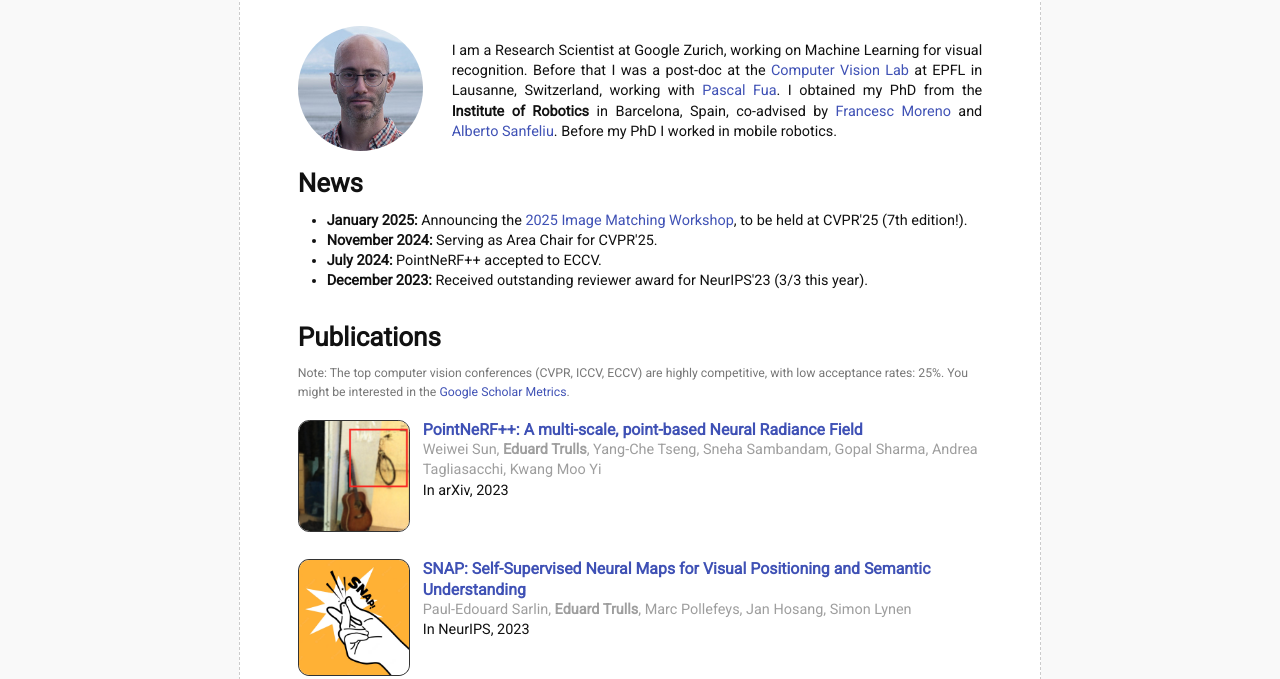
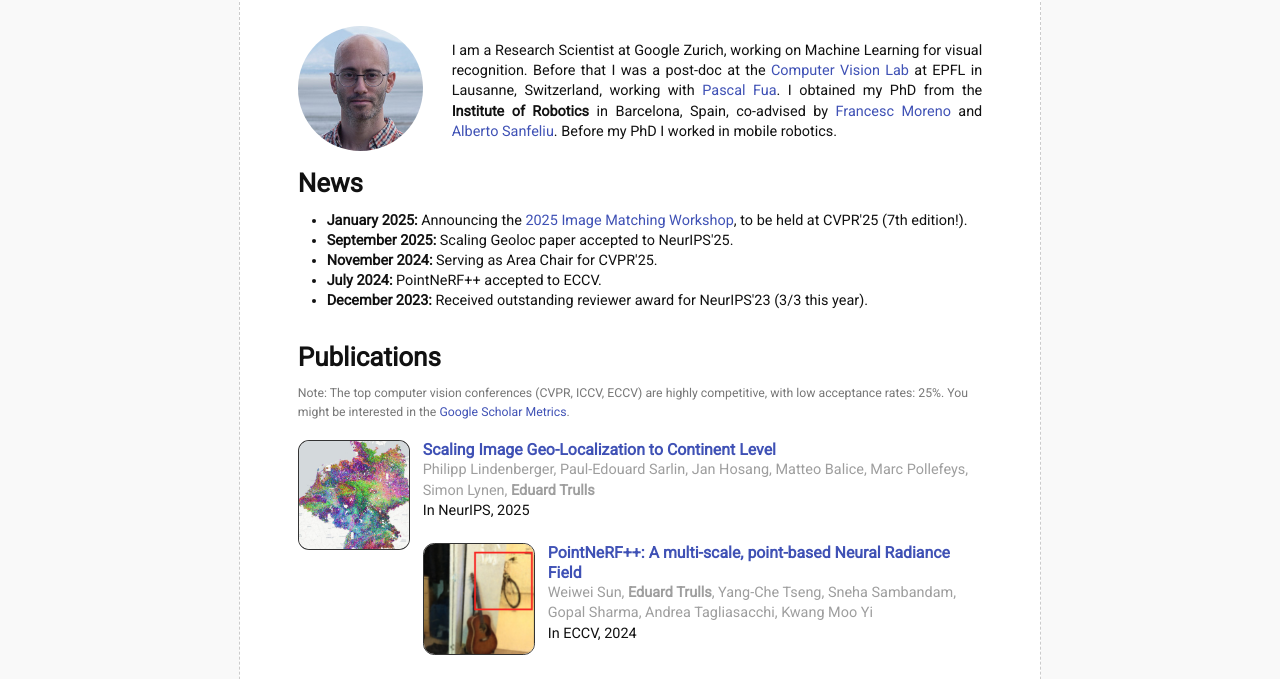
Before and after one commit to etrulls/etrulls.github.io, a plain HTML site: page index.html in a window 1280 px wide. Shown: the part 72-751 px from the top of the page. Drawn offline with Linux system fonts and the light colour scheme; a web font is replaced by a local one.

Commit message:
Add lama

```diff
--- a/index.html
+++ b/index.html
@@ -63,6 +63,7 @@ _gaq.push(['_trackPageview']);
 			<div>
 				<ul style="padding: 0 1em;">
           <li><b>January 2025:</b> Announcing the <a href="https://image-matching-workshop.github.io">2025 Image Matching Workshop</a>, to be held at CVPR'25 (7th edition!).</li>
+					<li><b>September 2025:</b> Scaling Geoloc paper accepted to NeurIPS'25.</li>
 					<li><b>November 2024:</b> Serving as Area Chair for CVPR'25.</li>
 					<li><b>July 2024:</b> PointNeRF++ accepted to ECCV.</li>
 					<li><b>December 2023:</b> Received outstanding reviewer award for NeurIPS'23 (3/3 this year).</li>
@@ -93,11 +94,17 @@ _gaq.push(['_trackPageview']);
 			<a name="papers"></a><h1>Publications</h1>
 			<div style="color: #777; font-size: 0.85em;">Note: The top computer vision conferences (CVPR, ICCV, ECCV) are highly competitive, with low acceptance rates: 25%. You might be interested in the <a href="http://scholar.google.com/citations?view_op=top_venues&amp;hl=en&amp;vq=eng_computervisionpatternrecognition">Google Scholar Metrics</a>.</div><br />
 
+			<div class="paper-teaser"><img src="img/cover-lama.png" alt="[img]"/></div>
+			<div class="paper-data">
+				<div class="paper-title"><a href="https://arxiv.org/abs/2510.26795">Scaling Image Geo-Localization to Continent Level</a></div>
+				<div class="paper-authors">Philipp Lindenberger, Paul-Edouard Sarlin, Jan Hosang, Matteo Balice, Marc Pollefeys, Simon Lynen, <b>Eduard Trulls</b></div>
+				<div class="paper-venue">In NeurIPS, 2025</div>
+			</div>
 			<div class="paper-teaser"><img src="img/cover-pointnerf.png" alt="[img]"/></div>
 			<div class="paper-data">
 				<div class="paper-title"><a href="https://arxiv.org/abs/2312.02362">PointNeRF++: A multi-scale, point-based Neural Radiance Field</a></div>
 				<div class="paper-authors">Weiwei Sun, <b>Eduard Trulls</b>, Yang-Che Tseng, Sneha Sambandam, Gopal Sharma, Andrea Tagliasacchi, Kwang Moo Yi</div>
-				<div class="paper-venue">In arXiv, 2023</div>
+				<div class="paper-venue">In ECCV, 2024</div>
 			</div>
 			<div class="clean"></div>
 
```
Also changed, not shown: img/cover-lama.png (added).
